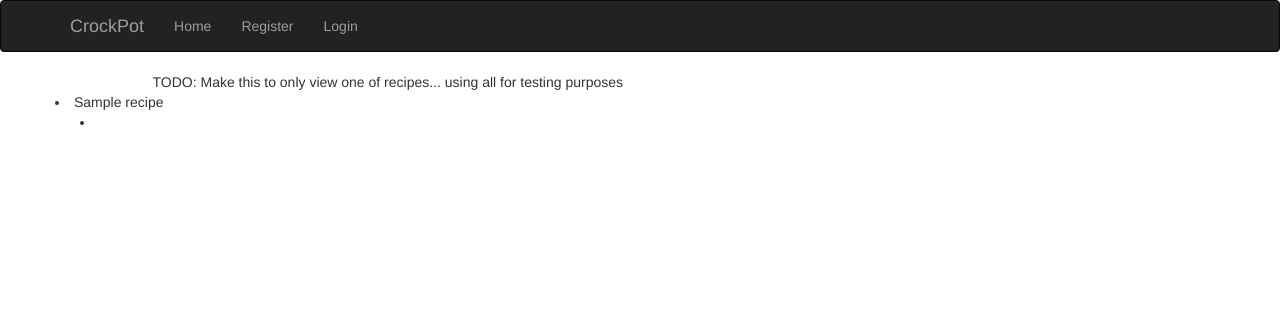
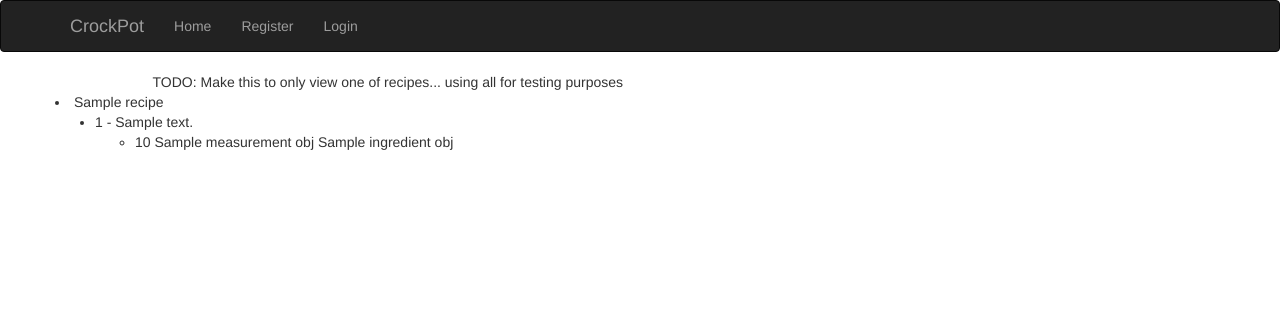
Before and after one commit to gawsk/CrockPot, a Flask app: template app/templates/recipe/view.html in a window 1280 px wide. Shown: the top 312 px of the page. Run offline with Flask 2, Linux system fonts and the light colour scheme; the template is opened without the code that fills it: most values are stand-ins (such as "Sample title", 1, 10 or a date in 2020); parts of the project's set-up code (start-up, migrations or seed data) failed here and were passed over; some libraries are stand-ins or nearby versions.

Commit message:
Link Recipe,Quantity,Measurement models using relationship

```diff
--- a/app/recipe/views.py
+++ b/app/recipe/views.py
@@ -28,8 +28,6 @@ def add():
 def view():
     """ View all Recipes """
     all_recipes = recipe_lookup.get_all()
-    print all_recipes
-    print ingredient_lookup.get_all()
 
 
     return render_template('recipe/view.html', all_recipes=all_recipes)
--- a/app/templates/recipe/view.html
+++ b/app/templates/recipe/view.html
@@ -13,7 +13,14 @@
       {% for recipe in all_recipes %}
         <li>{{ recipe.name }}</li>
         <ul>
-          <li></li>
+          {% for step in recipe.steps %}
+          <li>{{ step.num }} - {{ step.description }}</li>
+          {% endfor %}
+          <ul>
+            {% for ingredient in recipe.quantity %}
+            <li>{{ ingredient.amount }} {{ ingredient.measurement_obj.name }} {{ ingredient.ingredient_obj.name }}</li>
+            {% endfor %}
+          </ul>
         </ul>
       {% endfor %}
     </table>
--- a/models/core/quantity.py
+++ b/models/core/quantity.py
@@ -1,6 +1,7 @@
 """ Contains the Quantity Step Model """
 
 from sqlalchemy import Column, BigInteger, String, ForeignKey, Text, Integer
+from sqlalchemy.orm import relationship
 from models.core.recipe import Recipe
 from models.core.measurement import Measurement
 from models.core.ingredient import Ingredient
@@ -20,6 +21,9 @@ class Quantity(Config.Base):
     measurement_id = Column(BigInteger, ForeignKey(Measurement.id))
     amount = Column(Integer)
 
+    ingredient_obj = relationship("Ingredient")
+    measurement_obj = relationship("Measurement")
+
 
     def __repr__(self):
         return '<Quantity: {}>'.format(self.name)
--- a/models/core/recipe.py
+++ b/models/core/recipe.py
@@ -1,6 +1,7 @@
 """ Contains the Recipe Model """
 
 from sqlalchemy import Column, BigInteger, String, ForeignKey
+from sqlalchemy.orm import relationship
 from models.core.user import User
 from models.core.recipe_url import RecipeURL
 from config import Config
@@ -19,6 +20,8 @@ class Recipe(Config.Base):
     user_id = Column(BigInteger, ForeignKey(User.id))
     url_id = Column(BigInteger, ForeignKey(RecipeURL.id))
 
+    steps = relationship("RecipeStep", order_by="RecipeStep.num")
+    quantity = relationship("Quantity")
 
     def __repr__(self):
         return '<Recipe: {}>'.format(self.name)
--- a/models/core/recipe_step.py
+++ b/models/core/recipe_step.py
@@ -19,4 +19,4 @@ class RecipeStep(Config.Base):
 
 
     def __repr__(self):
-        return '<RecipeStep: {}>'.format(self.name)
+        return '<RecipeStep: {}>'.format(self.description)
--- a/operations/recipe/recipe_modify.py
+++ b/operations/recipe/recipe_modify.py
@@ -10,6 +10,7 @@ from operations.recipe import recipe_url_modify, recipe_url_lookup, recipe_looku
                                 ingredient_lookup, ingredient_modify, measurement_modify, measurement_lookup, \
                                 quantity_modify
 
+# TODO: Only add recipe this info if user "edits"
 def add_recipe_info(user_id, details={}):
     """ Add a Recipe (and all its ingredients and steps)"""
     if len(details) == 0:
@@ -36,8 +37,10 @@ def add_recipe_info(user_id, details={}):
     # Add steps to database
     step_num = 1
     for step in details['steps']:
+        if len(step.strip()) == 0: continue
         recipe_step = RecipeStep(recipe_id=recipe_id, description=step, num=step_num)
         recipe_step_modify.add(recipe_step)
+        step_num += 1
 
     measurements = {'teaspoons', 'tablespoons', 'cup', 'cups', 'pints', 'pint', 'quarts', 'quart', \
                         'ounce', 'ounces', 'dash', 'pinch', 'cube', 'cubes'}
@@ -77,5 +80,4 @@ def add_recipe_info(user_id, details={}):
 
 def add(recipe_obj):
     """ Add a recipe object """
-    print "Added Recipe Object"
     crud.add(recipe_obj)
```
